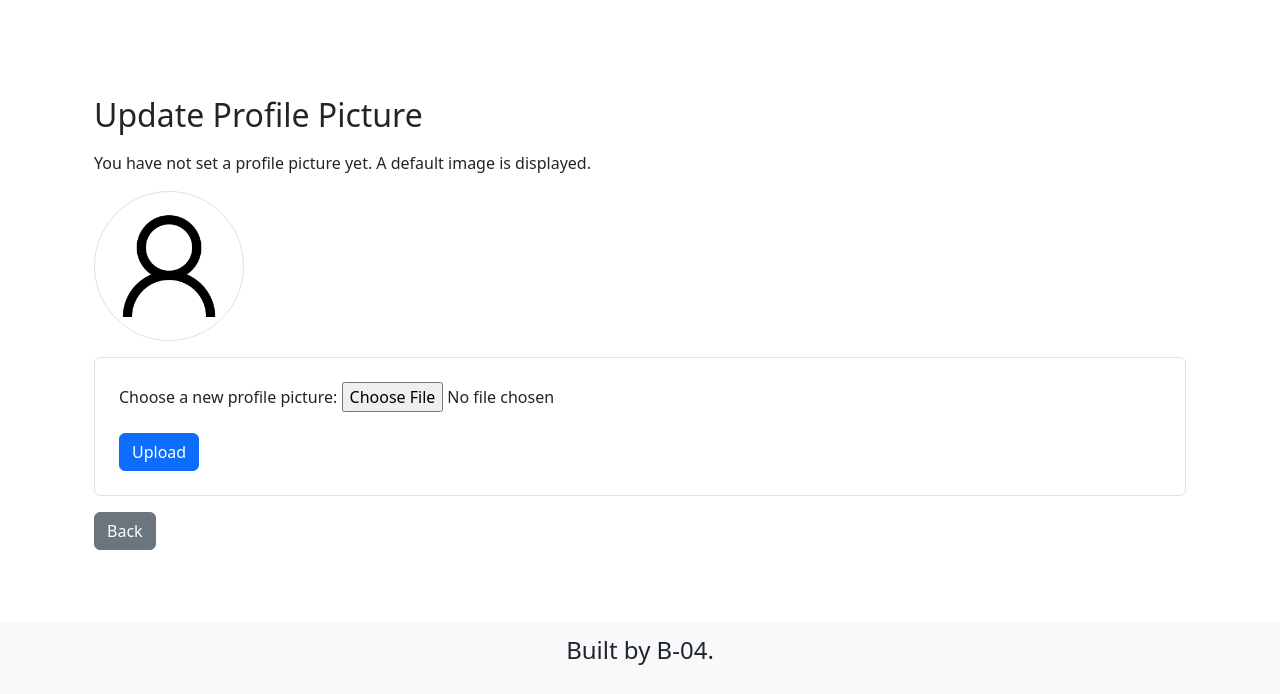
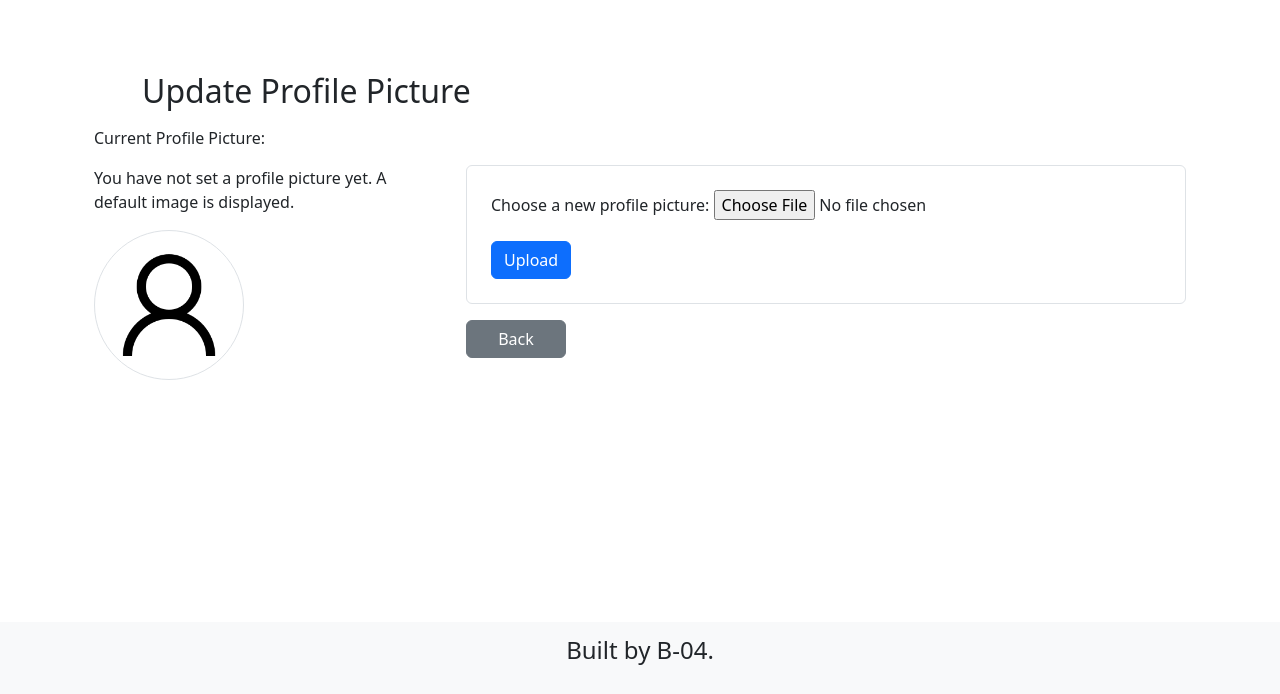
Before and after one commit to PiShrestha/toolhub, a Django app: template toolhub/templates/toolhub/upload_picture.html in a window 1280 px wide. Shown: the part 106-800 px from the top of the page. Run offline with Django 5.2, Linux system fonts and the light colour scheme; the template is opened without the code that fills it, so the values that code supplies are empty, except form fields; tables that the repository leaves empty hold one stand-in row (values such as "Sample post"); form fields are guessed from the names that the template uses.

Commit message:
Profile Pictures to S3 no duplicates and 1to1

```diff
--- a/mysite/settings.py
+++ b/mysite/settings.py
@@ -202,11 +202,11 @@ AWS_DEFAULT_ACL = None
 AWS_S3_REGION_NAME = 'us-east-2'
 
 AWS_LOCATION = 'static'
-AWS_MEDIA_LOCATION = 'media'
+AWS_MEDIA_LOCATION = ''
 
 DEFAULT_FILE_STORAGE = 'mysite.storage_backends.MediaStorage'
 # even in development environment, Profile Pictures will be stored in S3
-MEDIA_URL = f'https://{AWS_STORAGE_BUCKET_NAME}.s3.amazonaws.com/{AWS_MEDIA_LOCATION}/'
+MEDIA_URL = f'https://{AWS_STORAGE_BUCKET_NAME}.s3.amazonaws.com/'
 
 # Use S3 for static files in production, WhiteNoise in development
 if 'HEROKU' in os.environ:
--- a/toolhub/forms.py
+++ b/toolhub/forms.py
@@ -12,4 +12,7 @@ class ProfilePictureForm(forms.ModelForm):
 class UserProfileForm(forms.ModelForm):
     class Meta:
         model = CustomUser
-        fields = ['first_name', 'last_name', 'email', 'profile_picture', 'role']
+        fields = ['first_name', 'last_name', 'email', 'profile_picture', 'phone_number', 'role']
+        widgets = {
+            'profile_picture': forms.FileInput(attrs={'class': 'form-control-file'}),
+        }
--- a/toolhub/templates/toolhub/base.html
+++ b/toolhub/templates/toolhub/base.html
@@ -62,7 +62,7 @@
             </nav>
         </header>
 
-        <div class="container content">
+        <div class="container mt-5 mb-5">
             {% block content %}{% endblock %}
         </div>
 
--- a/toolhub/templates/toolhub/profile_update.html
+++ b/toolhub/templates/toolhub/profile_update.html
@@ -4,7 +4,7 @@
 {% block title %}Update Profile Information{% endblock %}
 
 {% block content %}
-<div class="container mt-4">
+<div class="container">
   <h2 class="mb-3">Update Profile Information</h2>
   <form method="post" enctype="multipart/form-data" class="border p-4 rounded">
     {% csrf_token %}
--- a/toolhub/templates/toolhub/upload_picture.html
+++ b/toolhub/templates/toolhub/upload_picture.html
@@ -1,25 +1,36 @@
 {% extends 'toolhub/base.html' %}
 {% load static %}
-{{ form.profile_picture }}
 
 {% block title %}Update Profile Picture{% endblock %}
 
 {% block content %}
 <div class="container mt-4">
-    <h2 class="mb-3">Update Profile Picture</h2>
+    <h2 class="ms-5 mb-3">Update Profile Picture</h2>
 
-    {% if user.profile_picture %}
+    <div class="row d-flex align-items-center">
+
+        <!-- Left Column: Profile Picture -->
+        <div class="col-md-4 d-flex flex-column align-items-center">
             <div class="mb-3">
                 <p>Current Profile Picture:</p>
-        <img src="{{ user.profile_picture.url }}" alt="Current Profile Picture" width="150" class="rounded-circle border">
+                {% if user.profile_picture %}
+                    <img src="{{ user.profile_picture_url }}"
+                         alt="Current Profile Picture"
+                         width="150" height="150"
+                         class="rounded-circle border">
+                {% else %}
+                    <p>You have not set a profile picture yet. A default image is displayed.</p>
+                    <img src="{% static 'toolhub/images/default.png' %}"
+                         alt="Default Profile Picture"
+                         width="150" height="150"
+                         class="rounded-circle border">
+                {% endif %}
             </div>
-    {% else %}
-    <div class="mb-3">
-        <p>You have not set a profile picture yet. A default image is displayed.</p>
-        <img src="{% static 'toolhub/images/default.png' %}" alt="Default Profile Picture" width="150" class="rounded-circle border">
         </div>
-    {% endif %}
 
+        <!-- Right Column: Profile Picture Form + Buttons -->
+        <div class="col-md-8">
+            <div class="d-flex flex-column">
                 <form method="post" enctype="multipart/form-data" class="border p-4 rounded mb-3">
                     {% csrf_token %}
                     <div class="mb-3">
@@ -34,7 +45,6 @@
                     <button type="submit" class="btn btn-primary">Upload</button>
                 </form>
 
-    <div>
                 <!-- Clear Profile Picture Button -->
                 {% if user.profile_picture %}
                 <form method="post" action="{% url 'clear_profile_picture' %}" class="mb-3">
@@ -43,9 +53,9 @@
                 </form>
                 {% endif %}
 
-    <!-- Back button linking to the 'profile' page -->
-    <a href="{% url 'profile' %}" class="btn btn-secondary">Back</a>
+                <a href="{% url 'profile' %}" class="btn btn-secondary" style="width: 100px;">Back</a>
             </div>
-
+        </div>
+    </div>
 </div>
 {% endblock %}
--- a/toolhub/views.py
+++ b/toolhub/views.py
@@ -21,6 +21,7 @@ def logoutView(request):
 def profileView(request):
     return render(request, "toolhub/profile.html", {"user": request.user})
 
+@login_required
 def uploadPicture(request):
     if request.method == 'POST':
         form = ProfilePictureForm(request.POST, request.FILES, instance=request.user)
```
Also changed, not shown: toolhub/models.py (+25 -2 lines), toolhub/templates/toolhub/profile.html (+3 -9 lines), toolhub/migrations/0002_customuser_phone_number.py (added), toolhub/migrations/0003_alter_customuser_profile_picture.py (added). Lines whose indentation alone changed are shown as unchanged.
